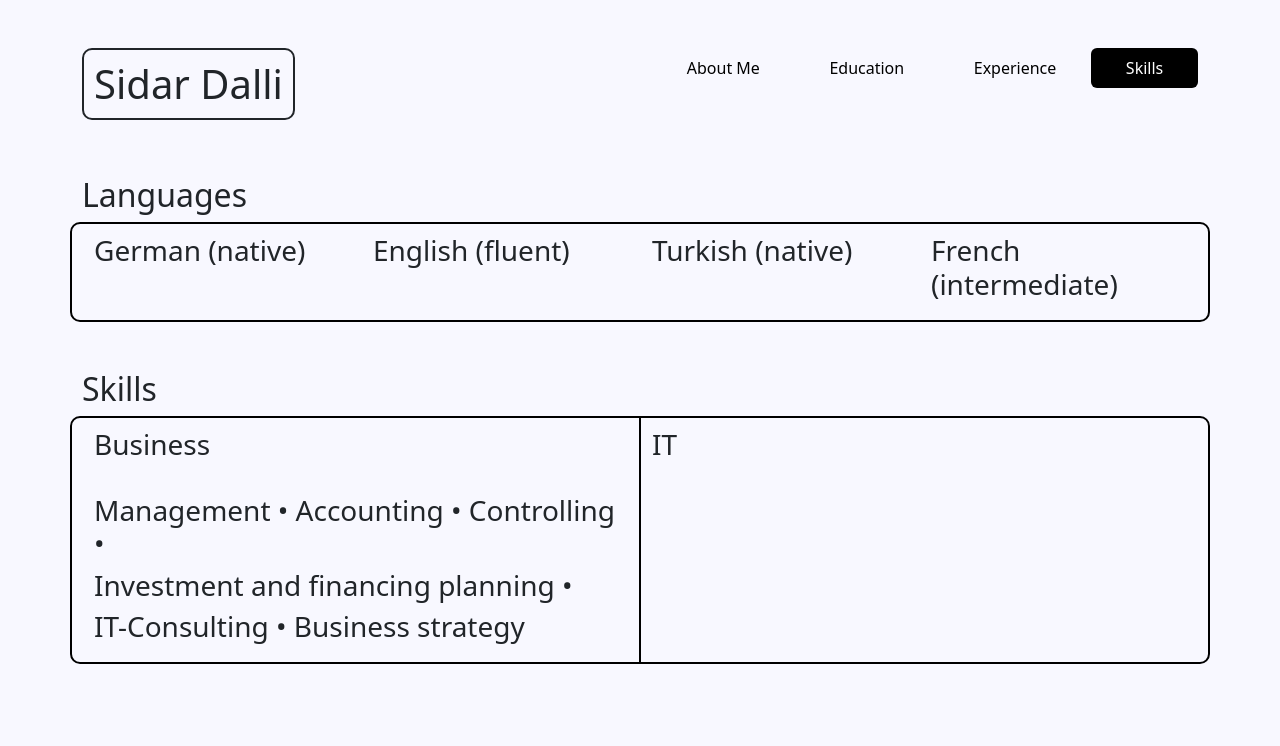
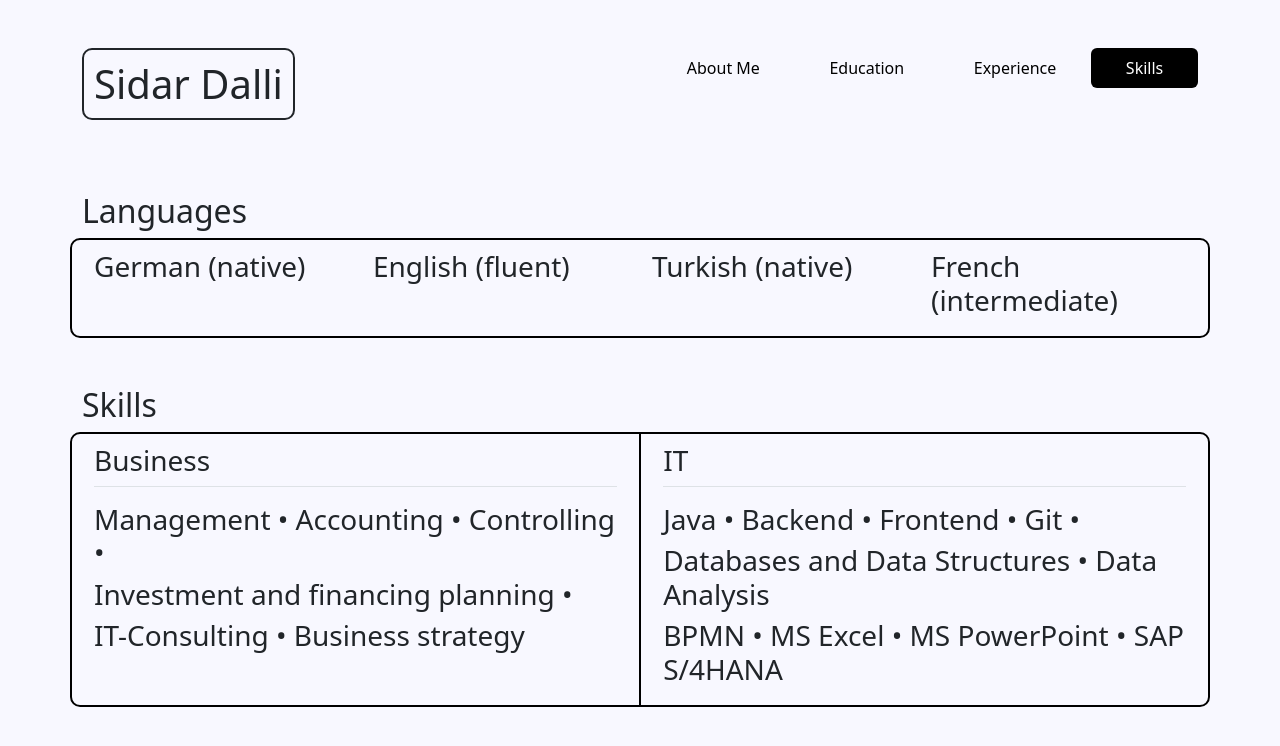
Before and after one commit to ranocomi/my-portfolio, an Angular app: page /skills in a window 1280 px wide. Shown: the top 746 px of the page. Built offline with nearby package versions, Linux system fonts and the light colour scheme.

Commit message:
Fill skills component

```diff
--- a/src/app/skills/skills.component.html
+++ b/src/app/skills/skills.component.html
@@ -1,4 +1,4 @@
-<div class="container mt-5">
+<div class="container" style="margin-top: 5%">
   <div class="text-start">
     <h2>Languages</h2>
   </div>
@@ -21,8 +21,9 @@
   </div>
   <div class="row mb-5 split-border">
     <div class="col">
-      <h3 style="font-weight: lighter">Business</h3>
-      <br>
+      <div class="border-bottom mb-3">
+        <h3 style="font-weight: lighter">Business</h3>
+      </div>
       <div class="row">
         <h3 style="font-weight: lighter">Management • Accounting • Controlling •</h3>
       </div>
@@ -34,11 +35,18 @@
         <h3 style="font-weight: lighter">IT-Consulting • Business strategy</h3>
       </div>
     </div>
-    <div class="col">
-      <h3 style="font-weight: lighter">IT</h3>
-      <br>
+    <div class="col" style="margin-left: 2%">
+      <div class="border-bottom mb-3">
+        <h3 style="font-weight: lighter">IT</h3>
+      </div>
       <div class="row">
-        <h3 style="font-weight: lighter"> </h3>
+        <h3 style="font-weight: lighter">Java • Backend • Frontend • Git •</h3>
+      </div>
+      <div class="row">
+        <h3 style="font-weight: lighter">Databases and Data Structures • Data Analysis</h3>
+      </div>
+      <div class="row">
+        <h3 style="font-weight: lighter">BPMN • MS Excel • MS PowerPoint • SAP S/4HANA</h3>
       </div>
     </div>
   </div>
```
